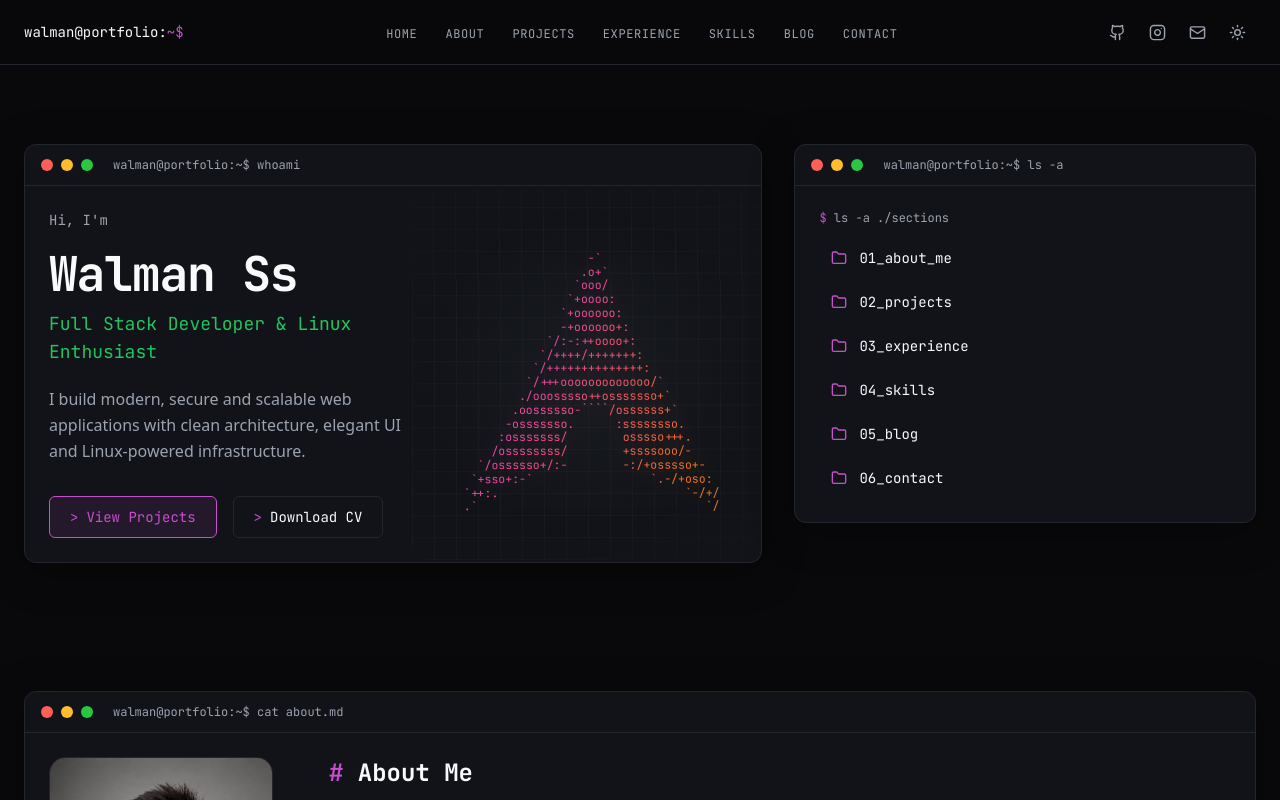
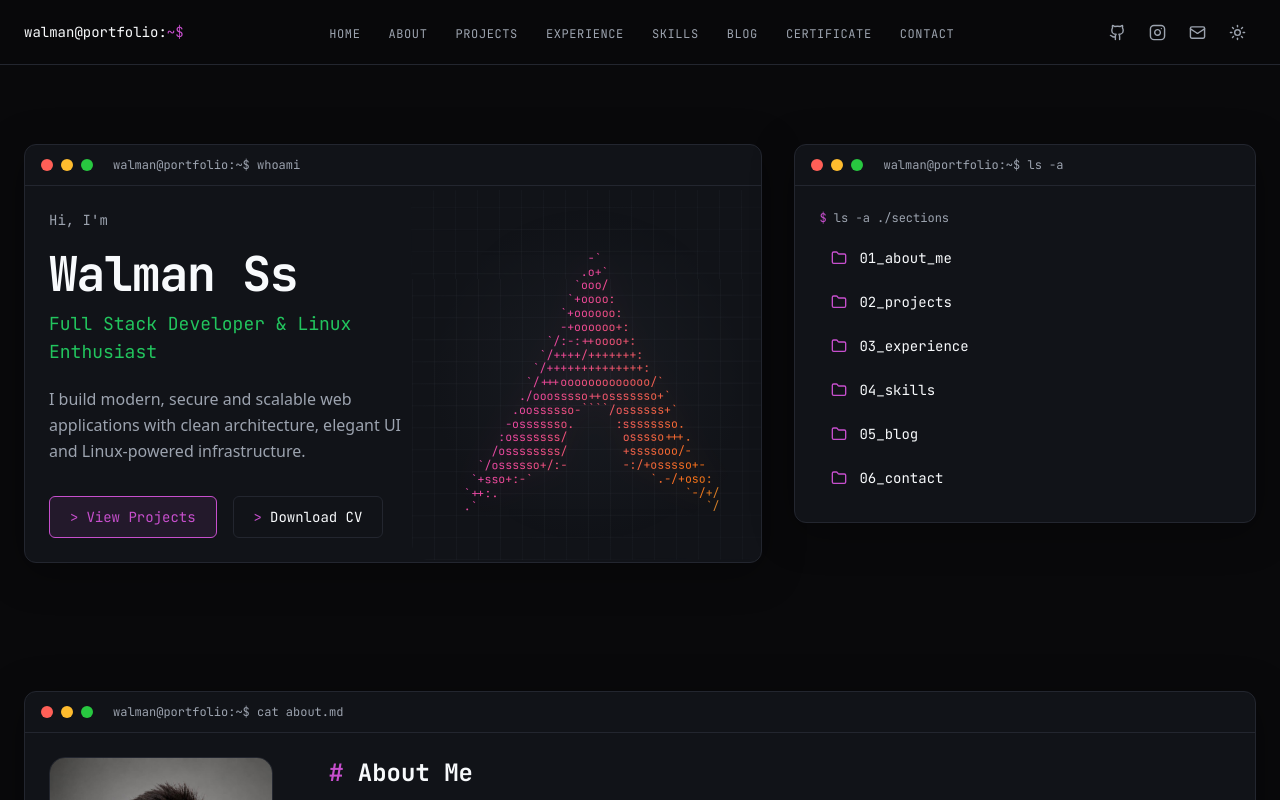
Before and after one commit to WaLMaN-s/myportofolio, a Next.js app: page / in a window 1280 px wide. Shown: the top 800 px of the page. Built offline with nearby package versions, Linux system fonts and the light colour scheme.

Commit message:
certificate1

```diff
--- a/src/components/Navbar.tsx
+++ b/src/components/Navbar.tsx
@@ -12,6 +12,7 @@ const navLinks = [
   { label: "EXPERIENCE", href: "#experience" },
   { label: "SKILLS", href: "#skills" },
   { label: "BLOG", href: "#blog" },
+  { label: "CERTIFICATE", href: "#certificate" },
   { label: "CONTACT", href: "#contact" },
 ];
 
```
